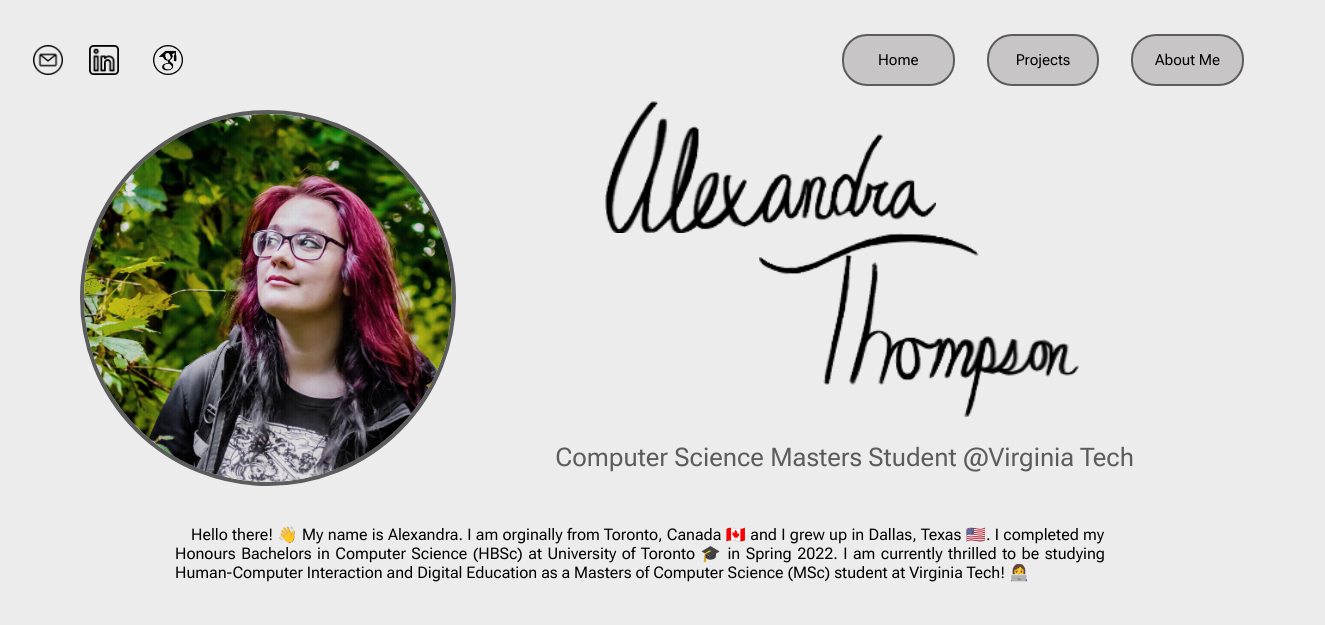
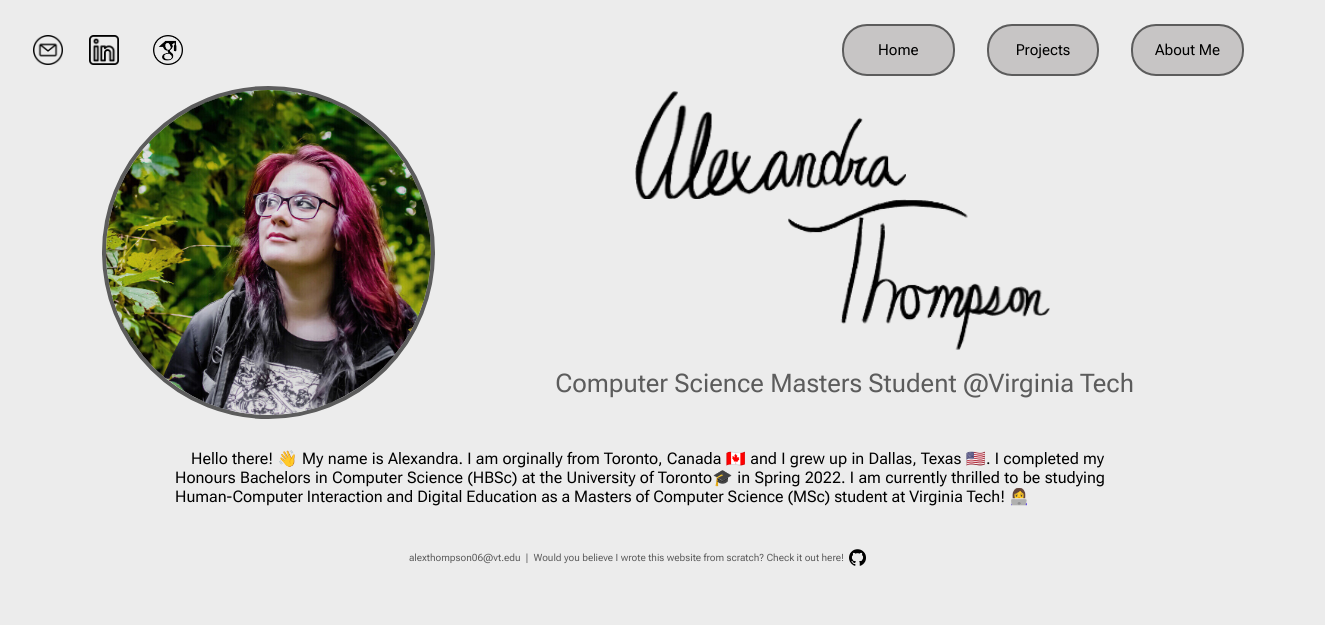
Before and after one commit to lovecraftssiren/lovecraftssiren.github.io, a plain HTML site: page index.html in a window 1280 px wide. Shown: the whole page, 1325 px wide, since content can reach past the window. Drawn offline with Linux system fonts and the light colour scheme.

Commit message:
Completed footer and home page!

```diff
--- a/css/styles-clean.css
+++ b/css/styles-clean.css
@@ -4,7 +4,14 @@
 body {
   background-color: rgb(236, 236, 236);
 
-  margin: 20px 20px;
+
+  margin: 0px;
+
+  width: auto;
+
+  overflow-x: hidden;
+  overflow-y: scroll;
+
 
   display: flex;
   flex-wrap: nowrap;
@@ -16,6 +23,8 @@ a, a:hover, a:focus, a:active {
 }
 
 .body-content {
+  padding: 10px 20px;
+  background-color: rgb(236, 236, 236);
   width: 100%;
 
   display: flex;
@@ -115,10 +124,10 @@ a, a:hover, a:focus, a:active {
 }
 
 .home-header {
-  padding-bottom: max(8px,1vw);
+  padding-bottom: max(8px);
 
   width: 100%;
-  max-height: 550px;
+  max-height: 500px;
   min-height: 200px;
   height: 100%;
 
@@ -150,12 +159,14 @@ a, a:hover, a:focus, a:active {
 }
 
 .picture{
+  pointer-events: none;
+
   border-radius: 50%;
   border: 4px solid rgb(92, 92, 92);
 
   width: 90%;
-  max-width: 500px;
-  max-height: 500px;
+  max-width: 325px;
+  max-height: 325px;
 }
 
 .name-and-title{
@@ -169,6 +180,8 @@ a, a:hover, a:focus, a:active {
 }
 
 .name{
+  pointer-events: none;
+
   height: 80%;
 
   min-width: 100%;
@@ -191,7 +204,7 @@ a, a:hover, a:focus, a:active {
 
 .title{
   height: 20%;
-  width: 100%;
+  width: 75vw;
 
   display: flex;
   justify-content: center;
@@ -207,8 +220,9 @@ a, a:hover, a:focus, a:active {
 }
 
 .bio {
+  margin-top: 10px;
 
-  height: 200px;
+  height: auto;
   width: 100%;
 
   display: flex;
@@ -220,5 +234,79 @@ a, a:hover, a:focus, a:active {
   font-family: 'Roboto Flex', sans-serif;
   font-size: 16px;
   text-align: justify;
+}
+
+.footer {
+
+  min-height: 70px;
+  height: auto;
+  width: 100%;
+
+  display: flex;
+  justify-content: center;
+  align-items: center;
 
 }
+
+.footer-container{
+
+  height: 60%;
+  width: 80%;
+
+  display: flex;
+  justify-content: center;
+  align-items: center;
+  flex-direction: row;
+  flex-wrap: wrap;
+}
+
+.email-footer{
+  display: flex;
+  justify-content: center;
+  align-items: center;
+  height: 50%;
+}
+
+.footer-divider {
+  display: flex;
+  justify-content: center;
+  align-items: center;
+  height: 50%;
+  display: flex;
+  padding: 0px 5px;
+}
+
+.website-footer{
+  display: flex;
+  justify-content: center;
+  align-items: center;
+  height: 50%;
+}
+
+.foot-text{
+  display: flex;
+  justify-content:center;
+  align-items: center;
+  flex-direction: row;
+
+  text-align: center;
+
+  font-family: 'Roboto Flex', sans-serif;
+  font-size: 10px;
+  color: rgb(92, 92, 92);
+}
+
+.ghimage {
+  padding: 0px 5px;
+
+  width: 17px;
+  height: 17px;
+
+  transition: transform .2s;
+
+  display: block;
+}
+
+.ghimage:hover {
+  transform: scale(1.4);
+}
--- a/index.html
+++ b/index.html
@@ -113,17 +113,34 @@
       <p class="bio-frame">
         &emsp;Hello there! 👋 My name is Alexandra. I am orginally from Toronto, Canada &#127464;&#127462;
         and I grew up in Dallas, Texas &#127482;&#127480;. I completed my Honours
-        Bachelors in Computer Science (HBSc) at University of Toronto 🎓 in Spring 2022.
+        Bachelors in Computer Science (HBSc) at the University of Toronto🎓 in Spring 2022.
         I am currently thrilled to be studying Human-Computer Interaction and Digital Education as a Masters
         of Computer Science (MSc) student at Virginia Tech! 👩‍💻
       </p>
 
     </div>
 
-    <div class="email-footer">
-      <!--<p class="bio-frame">
-        Would you believe I wrote this website from scratch? Check it out here!
-      </p>-->
+    <div class="footer">
+      <div class="footer-container">
+        <div class="email-footer">
+          <p class="foot-text">
+            alexthompson06@vt.edu
+          </p>
+        </div>
+
+        <div class="footer-divider">
+          <p class="foot-text">
+            |
+          </p>
+        </div>
+
+        <div class="website-footer">
+          <p class="foot-text">
+            Would you believe I wrote this website from scratch? Check it out here! <a href="https://github.com/lovecraftssiren/lovecraftssiren.github.io" target="_blank" rel="noopener noreferrer"> <img class="ghimage" src="./icons/github.png" alt=""> </a>
+          </p>
+        </div>
+      </div>
+
     </div>
 
   </div>
```
Also changed, not shown: icons/github.png (added).
